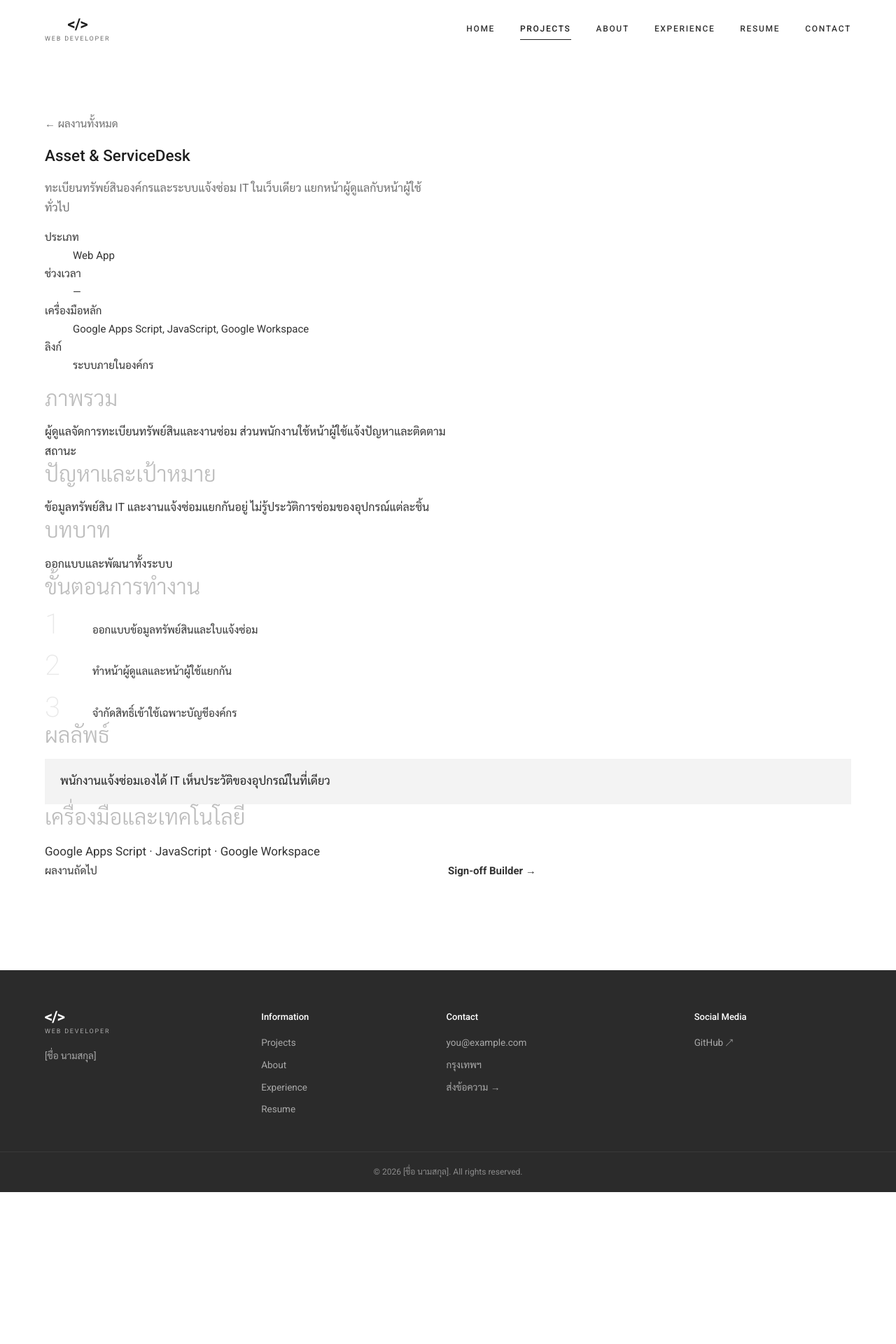
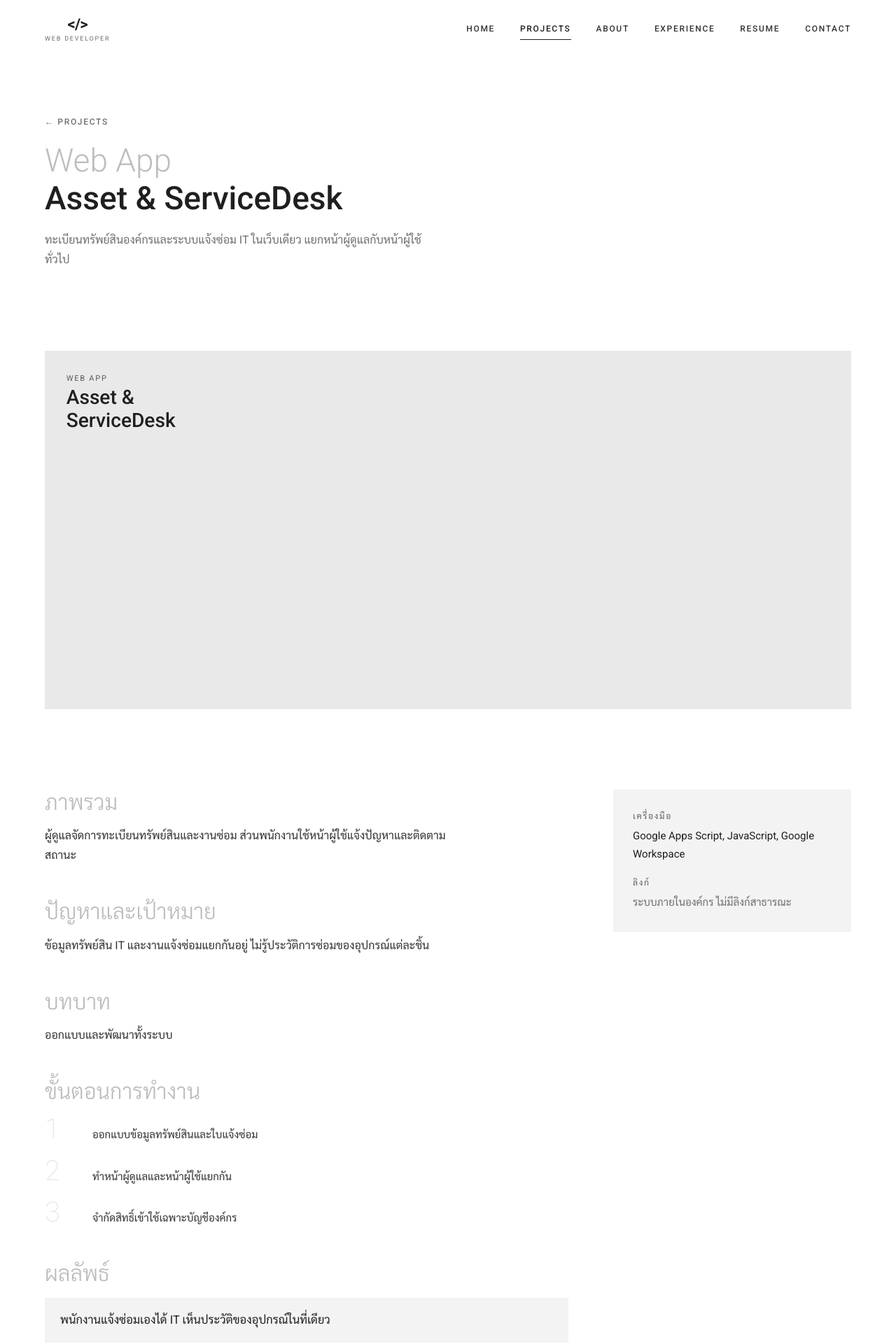
Before and after one commit to nutnetworkit-cloud/nutnetworkit-cloud.github.io, a Next.js app: page /projects/asset-servicedesk/ in a window 1280 px wide. Shown: the top 1920 px of the page at 70% size. Before the commit the page ends 1703 px from the top, so only its background shows below. Built offline with nearby package versions, Linux system fonts and the light colour scheme.

Commit message:
Add files via upload

```diff
--- a/app/projects/[slug]/page.tsx
+++ b/app/projects/[slug]/page.tsx
@@ -2,7 +2,8 @@ import type { Metadata } from 'next';
 import type { ReactNode } from 'react';
 import Link from 'next/link';
 import { notFound } from 'next/navigation';
-import Cover from '@/components/Cover';
+import Heading from '@/components/Heading';
+import Tile from '@/components/Tile';
 import { getProject, isLink, paragraphs, period, projects } from '@/lib/data';
 
 type Params = { params: Promise<{ slug: string }> };
@@ -21,17 +22,17 @@ function Sec({ title, children }: { title: string; children: ReactNode }) {
   return (
     <section className="cs-sec">
       <h2>{title}</h2>
-      <div>{children}</div>
+      {children}
     </section>
   );
 }
 
 const Prose = ({ text }: { text: string }) => (
-  <div className="prose">
+  <>
     {paragraphs(text).map((t) => (
       <p key={t}>{t}</p>
     ))}
-  </div>
+  </>
 );
 
 export default async function ProjectPage({ params }: Params) {
@@ -41,40 +42,23 @@ export default async function ProjectPage({ params }: Params) {
   const i = projects.findIndex((x) => x.id === p.id);
   const next = projects.length > 1 ? projects[(i + 1) % projects.length] : null;
   const when = period(p);
-  const hasLinks = isLink(p.links.demo) || isLink(p.links.github);
 
   return (
-    <article>
-      <header className="page-h">
-        <Link className="back" href="/projects/">
-          ← ผลงานทั้งหมด
+    <>
+      <section className="page-h">
+        <Link className="back caps" href="/projects/">
+          ← Projects
         </Link>
-        <h1>{p.title}</h1>
+        <Heading light={p.category} bold={p.title} />
         <p className="lede">{p.summary}</p>
-      </header>
+      </section>
 
-      <dl className="cs-meta">
-        <div>
-          <dt className="meta">ประเภท</dt>
-          <dd>{p.category}</dd>
+      <div className="cs-hero">
+        <Tile project={p} tone={i} />
       </div>
-        <div>
-          <dt className="meta">ช่วงเวลา</dt>
-          <dd>{when || '—'}</dd>
-        </div>
-        <div>
-          <dt className="meta">เครื่องมือหลัก</dt>
-          <dd>{p.tech.slice(0, 3).join(', ')}</dd>
-        </div>
-        <div>
-          <dt className="meta">{p.metric.value ? p.metric.label : 'ลิงก์'}</dt>
-          <dd className={p.metric.value ? 'big' : ''}>{p.metric.value || (hasLinks ? 'ด้านล่าง' : 'ระบบภายในองค์กร')}</dd>
-        </div>
-      </dl>
 
-      <Cover project={p} className="cs-cover" />
-
-      <div className="cs-body">
+      <div className="cs-grid">
+        <div className="cs-main">
           {p.overview && (
             <Sec title="ภาพรวม">
               <Prose text={p.overview} />
@@ -110,9 +94,6 @@ export default async function ProjectPage({ params }: Params) {
               </ul>
             </Sec>
           )}
-        <Sec title="เครื่องมือและเทคโนโลยี">
-          <p style={{ fontSize: 17 }}>{p.tech.join(' · ')}</p>
-        </Sec>
           {p.images.length > 0 && (
             <Sec title="ภาพประกอบ">
               <div className="gal">
@@ -123,32 +104,61 @@ export default async function ProjectPage({ params }: Params) {
               </div>
             </Sec>
           )}
-        {hasLinks && (
-          <Sec title="ลิงก์">
-            <div className="cs-links">
+        </div>
+
+        <aside className="side">
+          <dl>
+            {p.metric.value && (
+              <div>
+                <dt className="caps muted">ผลลัพธ์เด่น</dt>
+                <dd>
+                  <div className="big">{p.metric.value}</div>
+                  <span className="muted">{p.metric.label}</span>
+                </dd>
+              </div>
+            )}
+            {when && (
+              <div>
+                <dt className="caps muted">ช่วงเวลา</dt>
+                <dd>{when}</dd>
+              </div>
+            )}
+            <div>
+              <dt className="caps muted">เครื่องมือ</dt>
+              <dd>{p.tech.join(', ')}</dd>
+            </div>
+            <div>
+              <dt className="caps muted">ลิงก์</dt>
+              <dd style={{ display: 'grid', gap: 10, justifyItems: 'start' }}>
                 {isLink(p.links.demo) && (
-                <a className="ulink" href={p.links.demo} target="_blank" rel="noopener noreferrer">
-                  เปิดดูระบบจริง <span className="arrow">↗</span>
+                  <a className="btn" href={p.links.demo} target="_blank" rel="noopener noreferrer">
+                    Live demo <span className="arrow">↗</span>
                   </a>
                 )}
                 {isLink(p.links.github) && (
-                <a className="ulink" href={p.links.github} target="_blank" rel="noopener noreferrer">
-                  ซอร์สโค้ดบน GitHub <span className="arrow">↗</span>
+                  <a className="link-caps" href={p.links.github} target="_blank" rel="noopener noreferrer">
+                    GitHub <span className="arrow">↗</span>
                   </a>
                 )}
+                {!isLink(p.links.demo) && !isLink(p.links.github) && <span className="muted">ระบบภายในองค์กร ไม่มีลิงก์สาธารณะ</span>}
+              </dd>
             </div>
-          </Sec>
-        )}
+          </dl>
+        </aside>
       </div>
 
       {next && next.id !== p.id && (
         <Link className="next" href={`/projects/${next.slug}/`}>
-          <span className="meta">ผลงานถัดไป</span>
-          <b>
-            {next.title} <span className="arrow">→</span>
-          </b>
+          <Tile project={next} tone={i + 1} />
+          <div className="next-txt">
+            <span className="caps muted">Next project</span>
+            <b>{next.title}</b>
+            <span className="link-caps">
+              View project <span className="arrow">→</span>
+            </span>
+          </div>
         </Link>
       )}
-    </article>
+    </>
   );
 }
```
Lines whose indentation alone changed are shown as unchanged.
